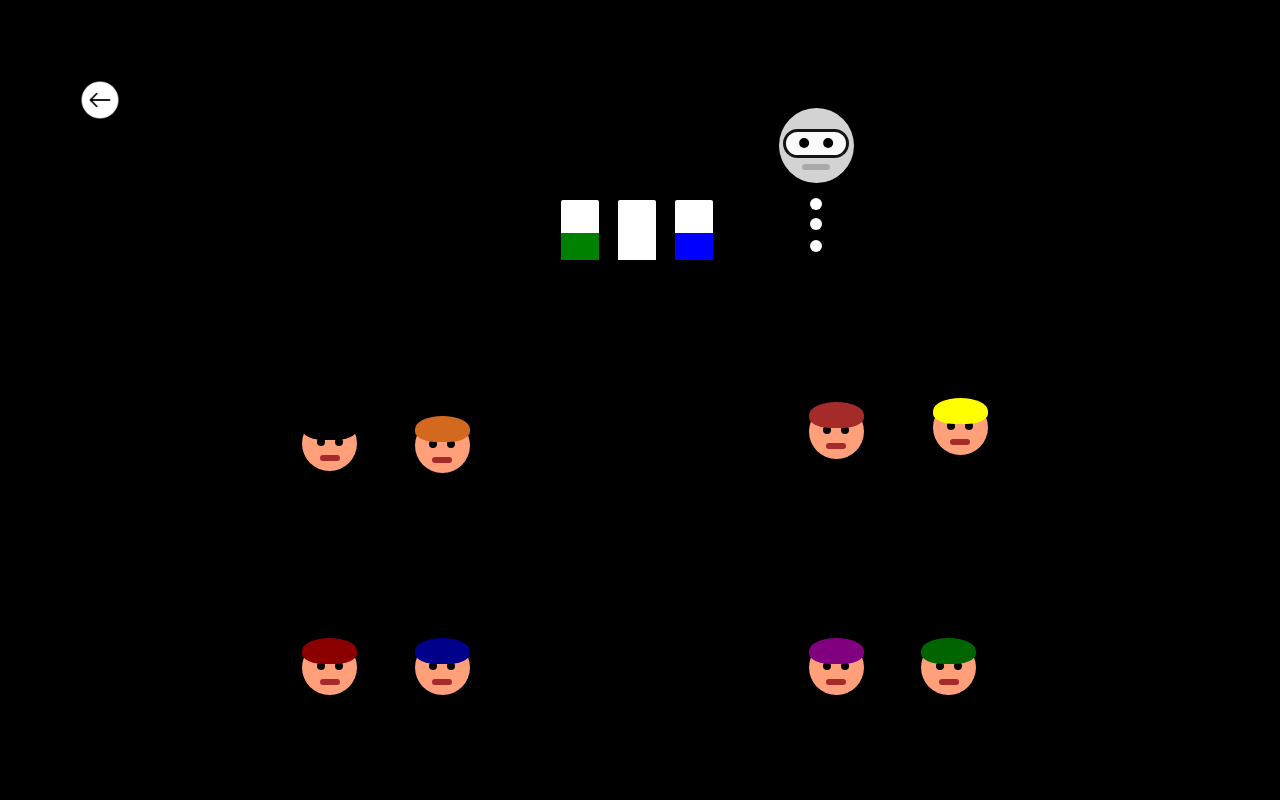
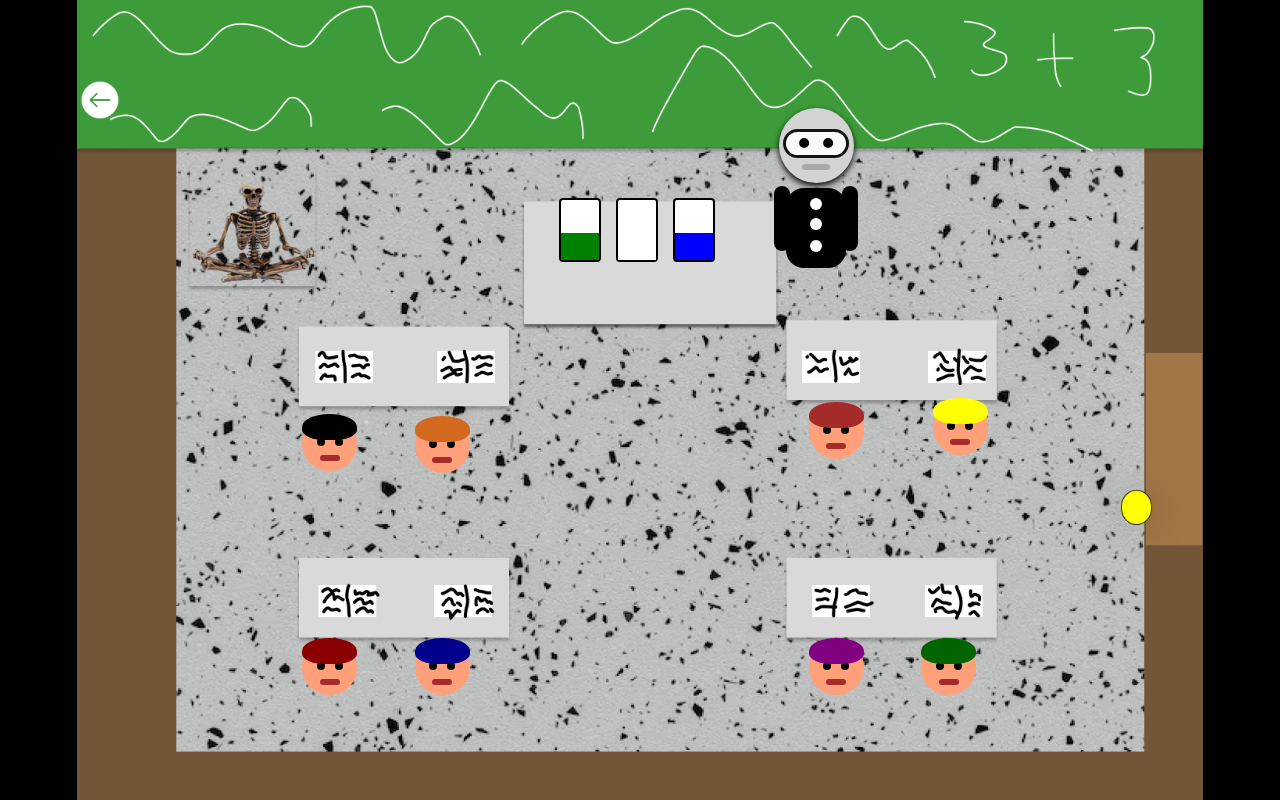
Before and after one commit to iamvetle/eksamen-kw-2025-hoost, a plain HTML site: page lærerrobot.html in a window 1280 px wide. Drawn offline with Linux system fonts and the light colour scheme.

Commit message:
second commit

```diff
--- a/css/lærerRobotStyle.css
+++ b/css/lærerRobotStyle.css
@@ -36,7 +36,7 @@ måtte også finne proposjonene til bildet slik at det ble bra og eksakte mål*/
     right: 0;
     bottom: 0;
     left: 0;
-    background-image: url("Naturfagslærer-Robot.png");/*Bildet er fra figma, der jeg er skisset det helt selv*/
+    background-image: url(/images/lærerrobot/Naturfagslærer-Robot.png);/*Bildet er fra figma, der jeg er skisset det helt selv*/
     background-size: contain;
     background-position: center;
     z-index: 1;/*Holder bakgrunnen bakerst som du kommer til å se senere på roboten z-index 3 som ligger oppå samme med elevene*/
@@ -164,7 +164,7 @@ animation: boom 0.7s ease-out forwards;
     width: 150px; /*Jeg for velge hvor stor snakke boblen skal være*/
     height: 100px;
     background: transparent;
-    background-image: url("snakke-boble.png");/*Bildet er laget i figma av meg selv og hentet hit*/
+    background-image: url(/images/lærerrobot/snakke-boble.png);/*Bildet er laget i figma av meg selv og hentet hit*/
     background-size: contain; /*garanterer at hele bildet vises*/    background-repeat: no-repeat;
     background-position: center;
     opacity: 0; /*Boblen vises ikke før noen tar musepekeren på roboten*/
```
Also changed, not shown: 1 other file.
